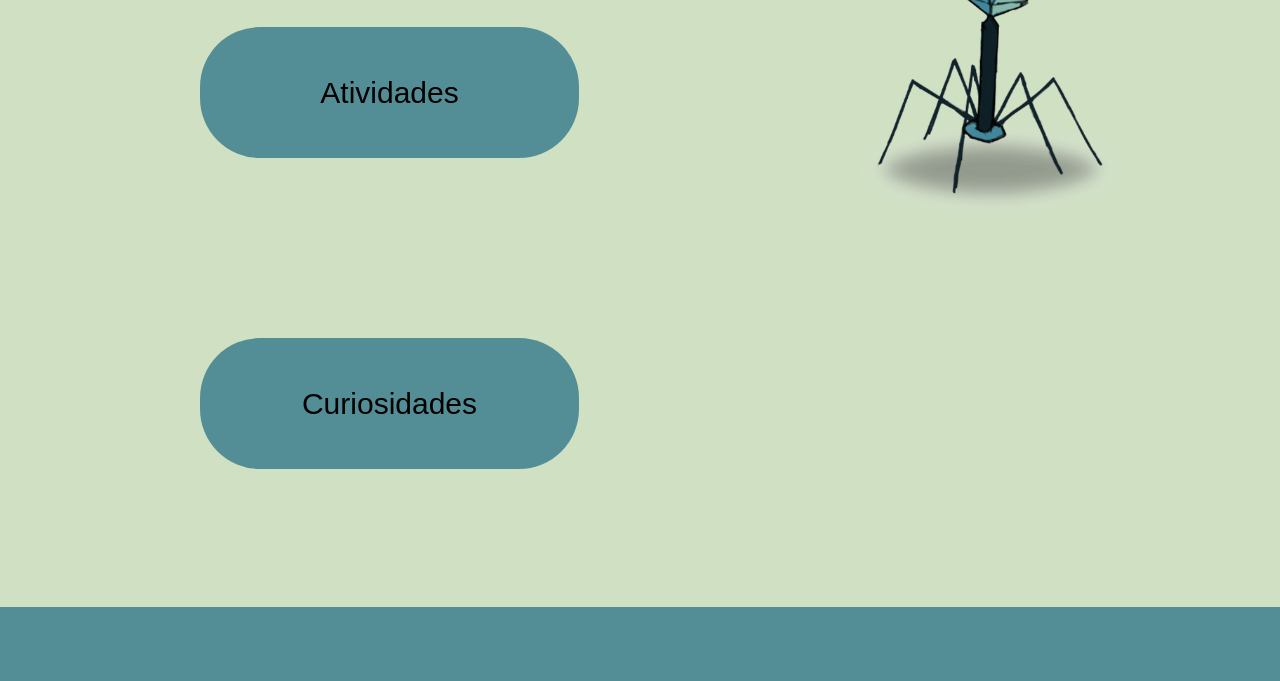
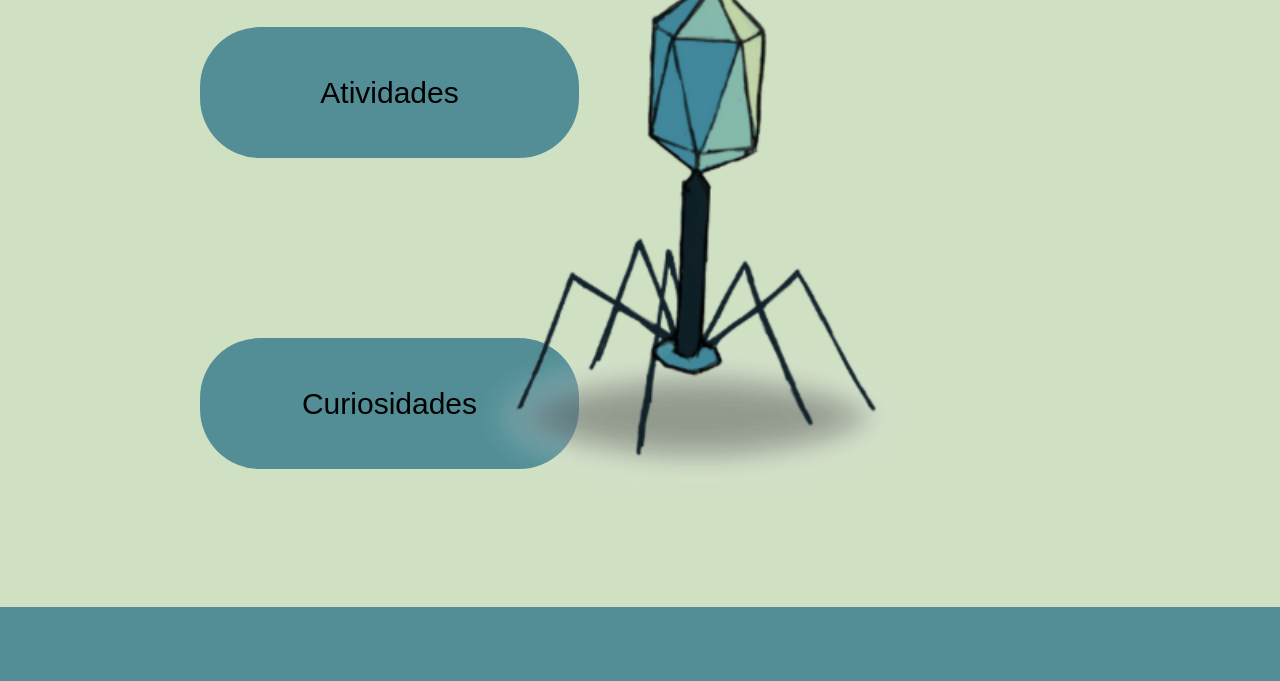
Before and after one commit to firpotas/morbussite, a plain HTML site: page index.html in a window 1280 px wide. Shown: the part 4268-4949 px from the top of the page. Drawn offline with Linux system fonts and the light colour scheme.

Commit message:
ajuste da perninha

```diff
--- a/style.css
+++ b/style.css
@@ -264,10 +264,13 @@ a{
 }
 
 
-.perninha{
+.perninha img{
     display: flex;
     position: absolute;
-    right: 50px;
+    right: 200px;
+    width: 800px;
+    height: 800px;
+    margin-top: 30px;
 }
 
 .morbus-p6{
```
